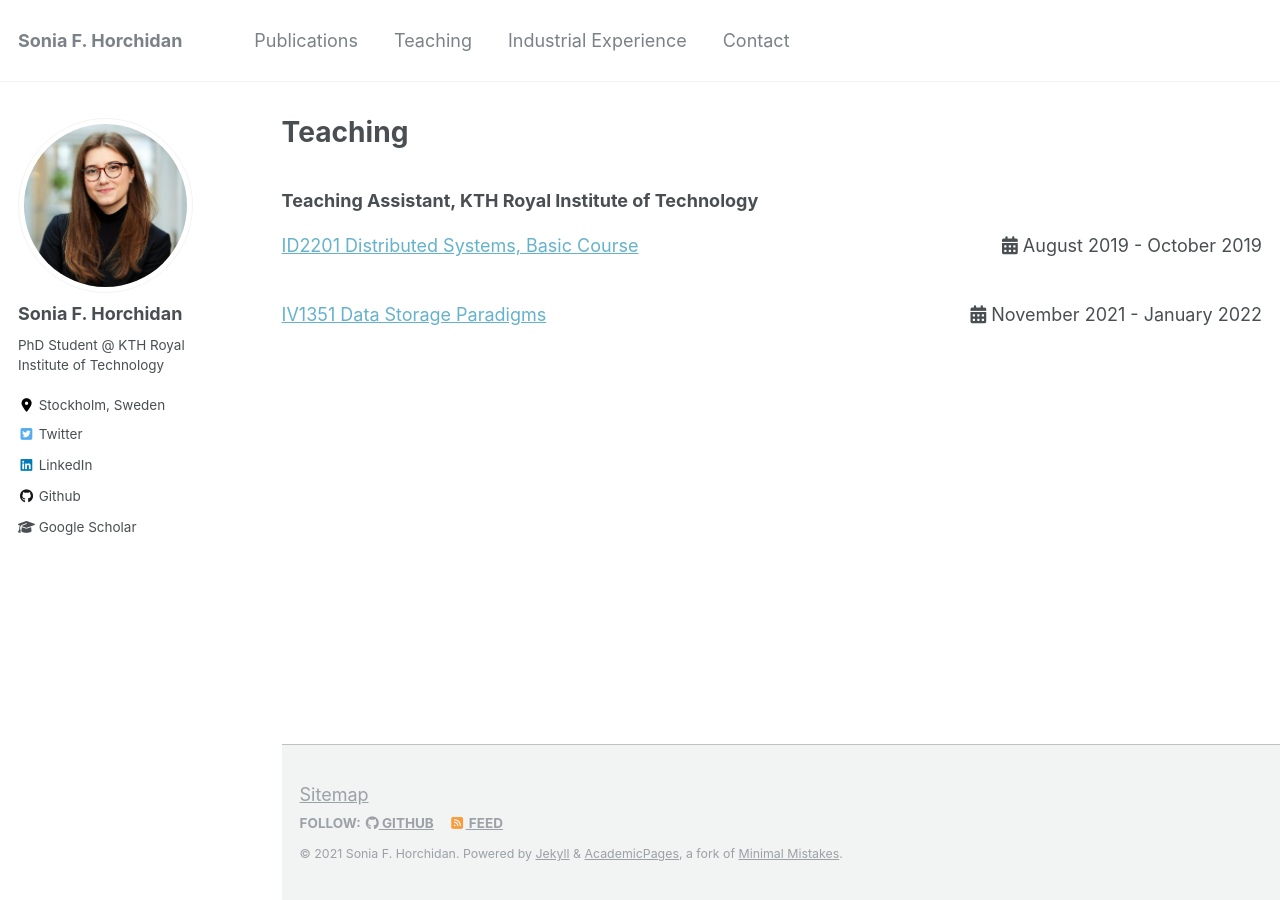
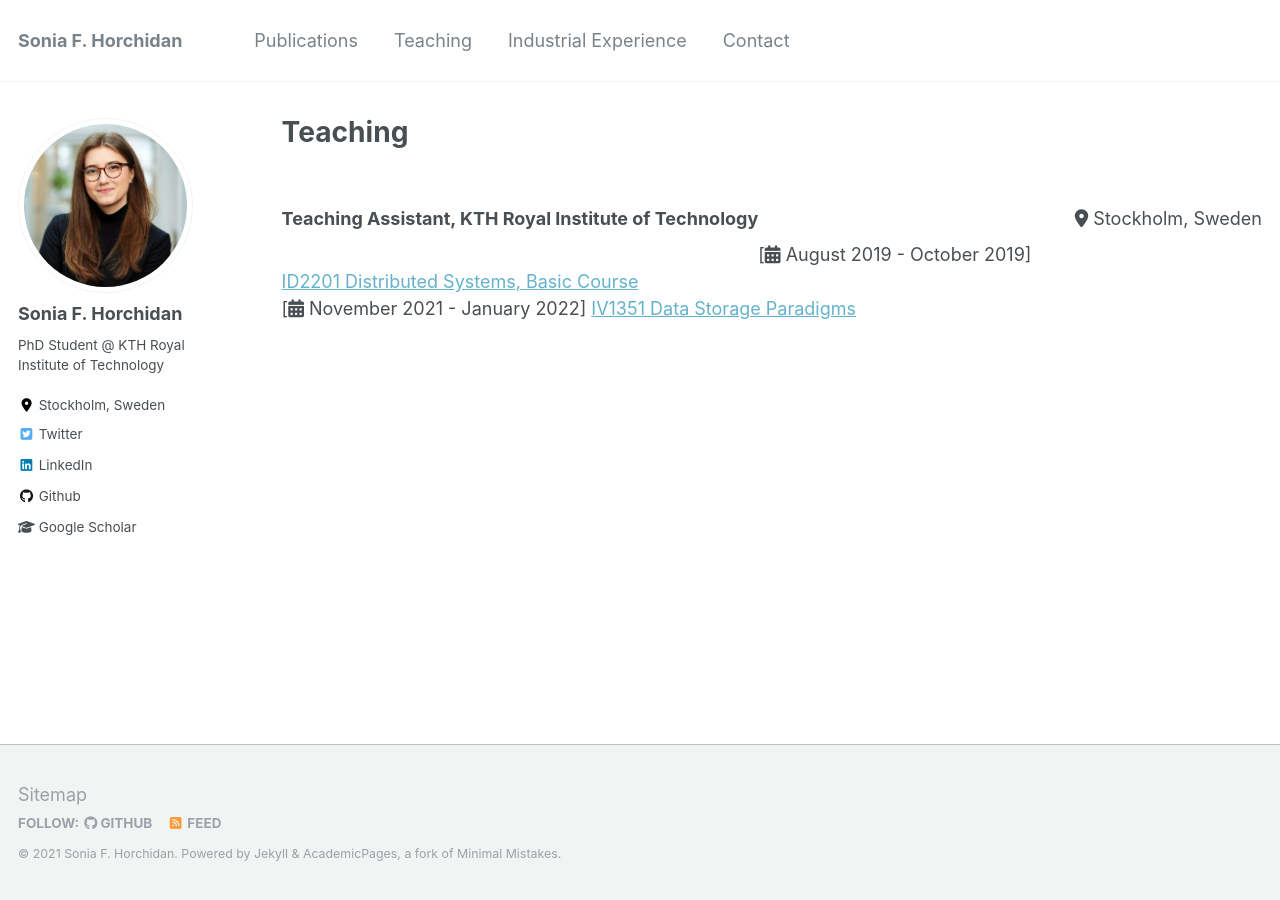
Before and after one commit to soniahorchidan/soniahorchidan.github.io, a Jekyll site: the page built from _pages/teaching.html, in a window 1280 px wide. Built offline with Jekyll 4.4.1, drawn with Linux system fonts in a browser that asks for light colours; nearby versions of some CDN libraries.

Commit message:
Update teaching.html

```diff
--- a/_pages/teaching.html
+++ b/_pages/teaching.html
@@ -8,14 +8,14 @@ author_profile: true
 <script src='https://kit.fontawesome.com/a076d05399.js' crossorigin='anonymous'></script>
 
 <br>
-<b>Teaching Assistant, KTH Royal Institute of Technology</b>
 <div>
-  <p style="float: left"><a href="https://www.kth.se/student/kurser/kurs/ID2201?l=en" style="color:#64B2CB">ID2201 Distributed Systems, Basic Course</a></p>
-  <p style="float: right"><i class='fas fa-calendar-alt'></i> August 2019 - October 2019</p>
+  <p style="float: left"><b>Teaching Assistant, KTH Royal Institute of Technology</b></p>
+  <p style="float: right"><i class='fas fa-map-marker-alt'></i> Stockholm, Sweden</p>
 </div>
-<div style="clear: both;">
-<div>
-  <p style="float: left"><a href="https://www.kth.se/student/kurser/kurs/IV1351?l=en" style="color:#64B2CB">IV1351 Data Storage Paradigms</a></p>
-  <p style="float: right"><i class='fas fa-calendar-alt'></i> November 2021 - January 2022</p>
-</div>
-<div style="clear: both;">
+
+<br>
+<br>
+[<i class='fas fa-calendar-alt'></i> August 2019 - October 2019] <a href="https://www.kth.se/student/kurser/kurs/ID2201?l=en" style="color:#64B2CB">ID2201 Distributed Systems, Basic Course</a>
+<br>
+[<i class='fas fa-calendar-alt'></i> November 2021 - January 2022] <a href="https://www.kth.se/student/kurser/kurs/IV1351?l=en" style="color:#64B2CB">IV1351 Data Storage Paradigms</a>
+<br>
```
